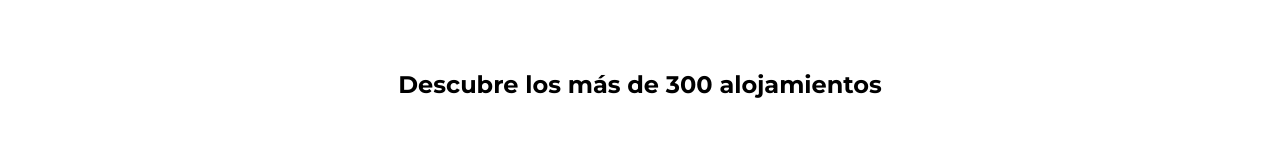
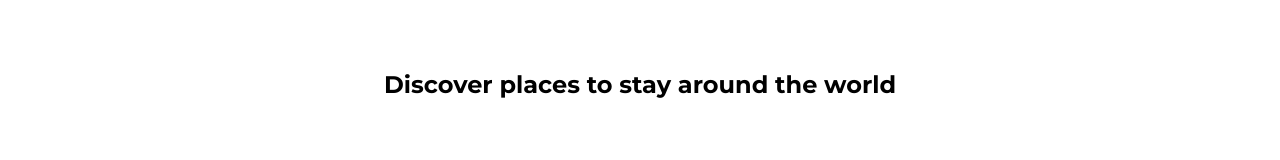
Before and after one commit to alejandroestradam/readyto_react, a React (Create React App) app: page /properties in a window 1280 px wide. Shown: the part 302-462 px from the top of the page. Built offline with nearby package versions, Linux system fonts and the light colour scheme.

Commit message:
presentation

```diff
--- a/src/components/Properties/PropertiesGrid.jsx
+++ b/src/components/Properties/PropertiesGrid.jsx
@@ -29,7 +29,7 @@ const PropertiesGrid = (props) => {
 
     return (
         <section class="properties flex-center">
-            <h1>Descubre los más de 300 alojamientos</h1>
+            <h1>Discover places to stay around the world</h1>
             <Modal
                 isOpen={modalIsOpen}
                 onRequestClose={closeModal}
```
